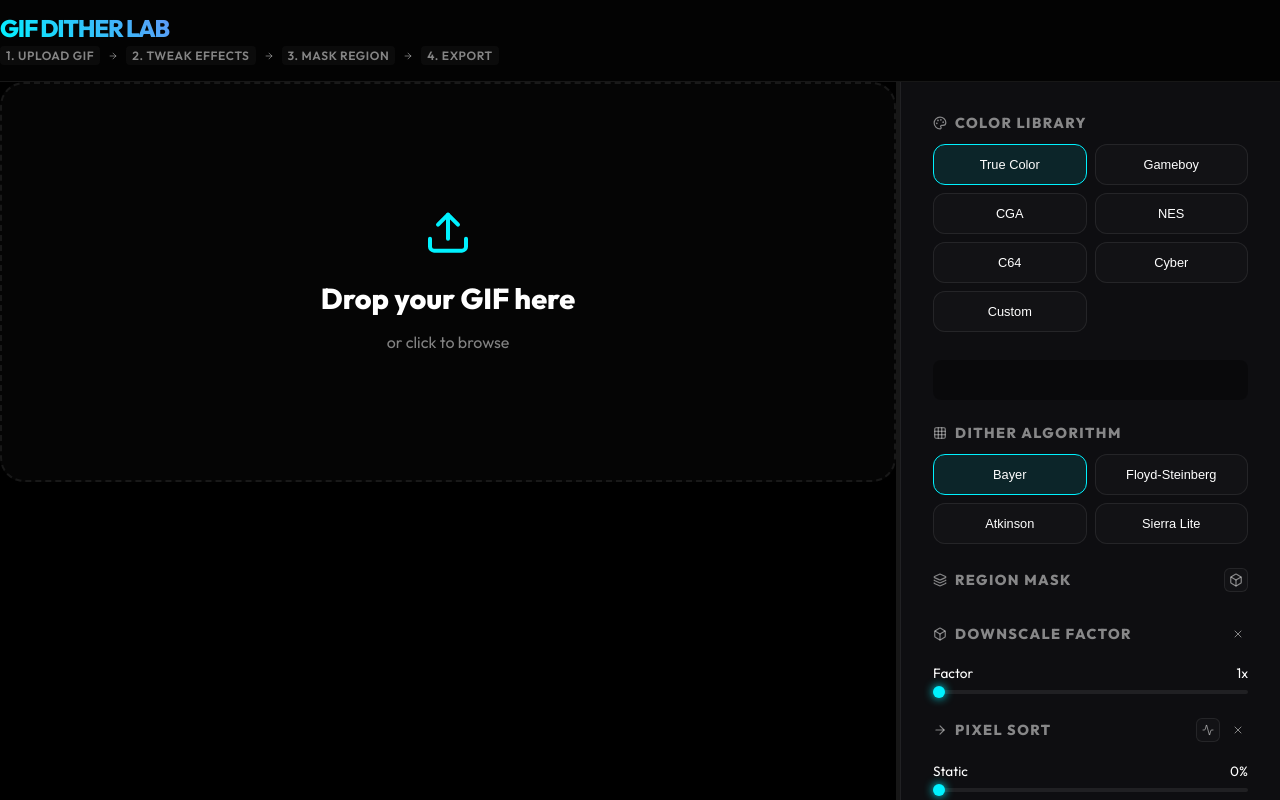
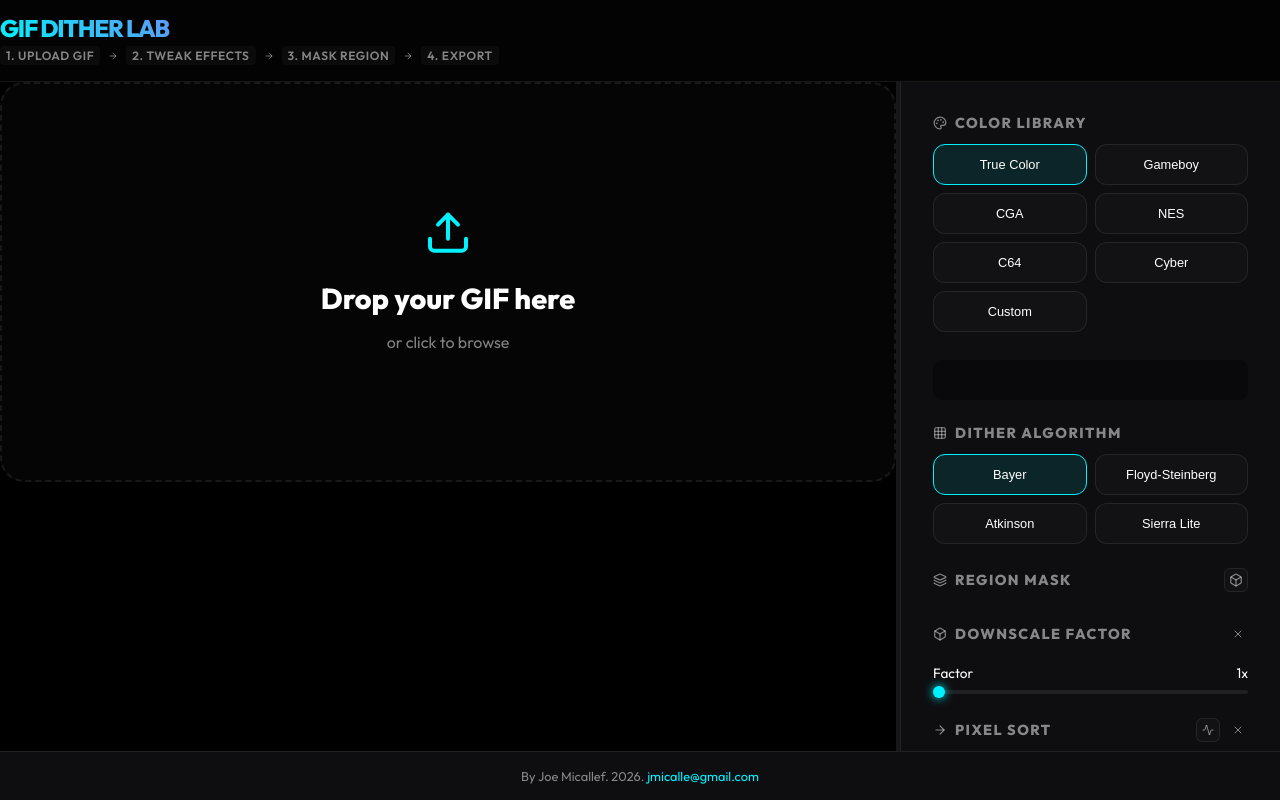
Before and after one commit to cogspa/GITdither, a React (Vite) app: page / in a window 1280 px wide. Built offline with nearby package versions, Linux system fonts and the light colour scheme.

Commit message:
Configure Netlify deployment

```diff
--- a/src/App.jsx
+++ b/src/App.jsx
@@ -948,6 +948,9 @@ export default function App() {
           {outputGif && <a href={outputGif} download="dithered.gif" className="action-button" style={{ textAlign: 'center', textDecoration: 'none', background: 'var(--primary-color)', color: 'black' }}>Download Result <Download size={16} /></a>}
         </aside>
       </main>
+      <footer className="app-footer">
+        <p>By Joe Micallef. 2026. <a href="mailto:jmicalle@gmail.com">jmicalle@gmail.com</a></p>
+      </footer>
       <AnimatePresence>{status && <motion.div initial={{ y: 50, opacity: 0 }} animate={{ y: 0, opacity: 1 }} exit={{ y: 50, opacity: 0 }} className="status-toast"><div className="status-dot"></div>{status}</motion.div>}</AnimatePresence>
     </div>
   );
```
Also changed, not shown: dither-lab-pack.txt, 2 other files (tests, documents, lock files or other folders).
